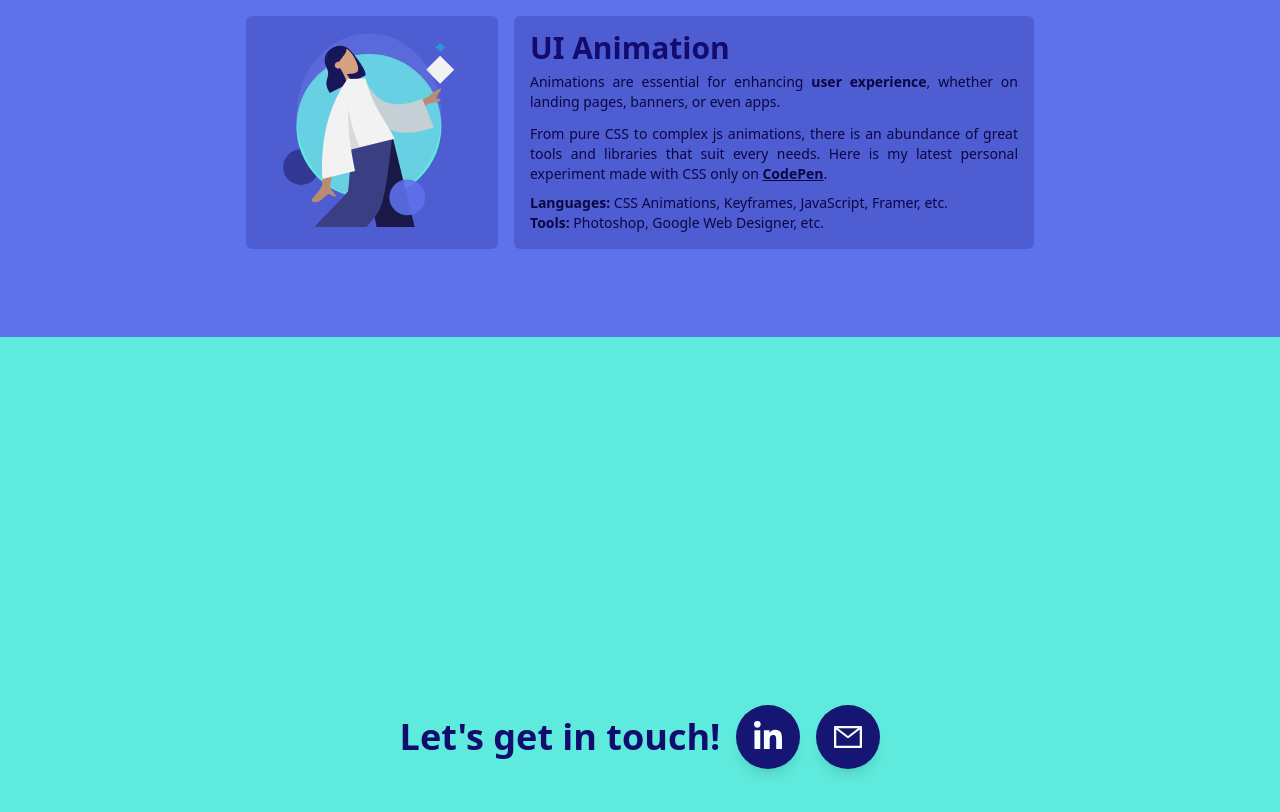
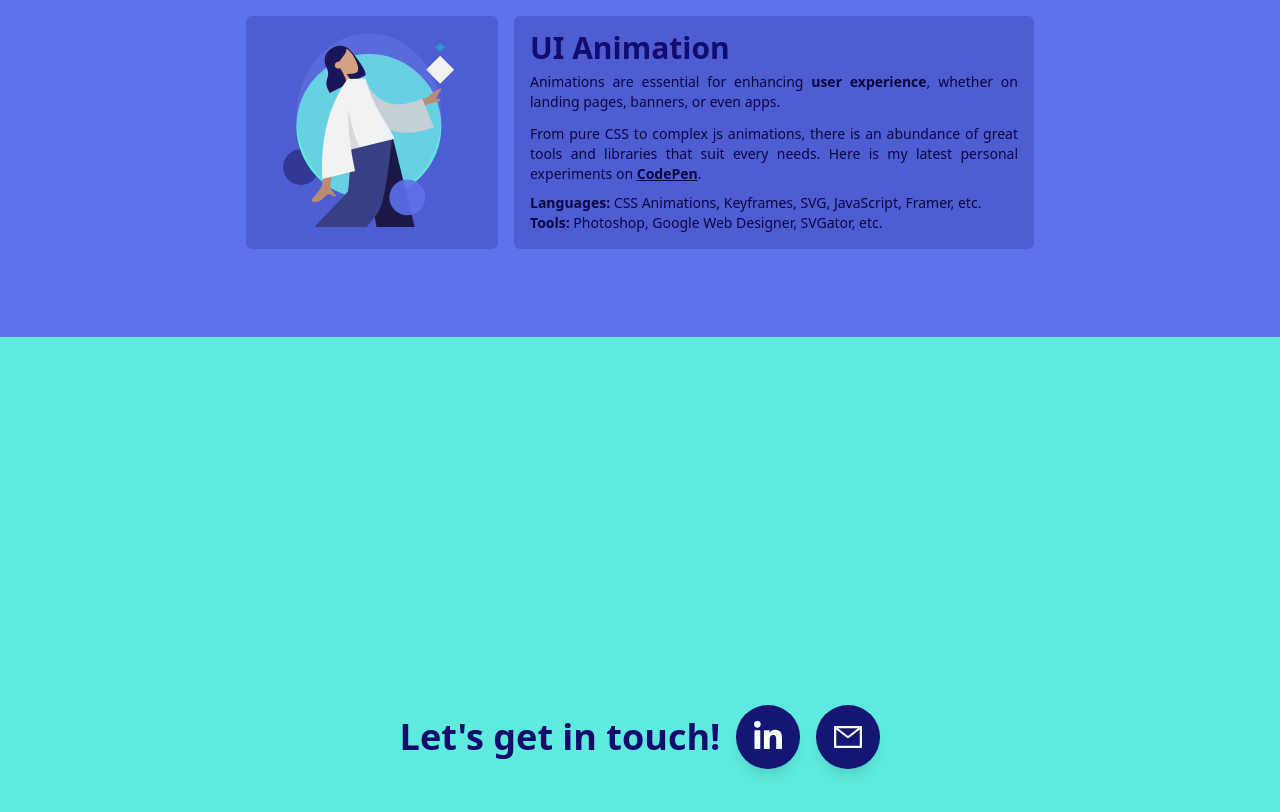
Before and after one commit to mariecharpentier/portfolio_nextjs_v1, a Next.js app: page / in a window 1280 px wide. Shown: the part 2501-3313 px from the top of the page. Built offline with nearby package versions, Linux system fonts and the light colour scheme.

Commit message:
Correct text

```diff
--- a/components/Work.jsx
+++ b/components/Work.jsx
@@ -117,11 +117,11 @@ const Work = () => {
                   className='col-span-2 text-justify bg-primary/20 rounded-md p-4 flex flex-col justify-start'>
                     <h3 className='font-semibold leading-8 text-primary pb-2'>UI Animation</h3>
                     <p className='text-sm text-primary-dark'>Animations are essential for enhancing <span className='font-semibold'>user experience</span>, whether on landing pages, banners, or even apps.</p>
-                    <p className='text-sm text-primary-dark mt-3'>From pure CSS to complex js animations, there is an abundance of great tools and libraries that suit every needs. Here is my latest personal experiment made with CSS only on <a href="https://codepen.io/mariecharpentier" target="_blank" rel="noreferrer" class="font-semibold underline">CodePen</a>.</p>
+                    <p className='text-sm text-primary-dark mt-3'>From pure CSS to complex js animations, there is an abundance of great tools and libraries that suit every needs. Here is my latest personal experiments on <a href="https://codepen.io/mariecharpentier" target="_blank" rel="noreferrer" className="font-semibold underline">CodePen</a>.</p>
                     <p className='text-sm text-primary-dark pt-2 mt-auto'><span className='font-semibold'>Languages: </span>
-                    CSS Animations, Keyframes, JavaScript, Framer, etc.</p>
+                    CSS Animations, Keyframes, SVG, JavaScript, Framer, etc.</p>
                     <p className='text-sm text-primary-dark'><span className='font-semibold'>Tools: </span>
-                  Photoshop, Google Web Designer, etc.</p>
+                  Photoshop, Google Web Designer, SVGator, etc.</p>
                 </motion.div>
             </motion.div>
           </section>
```
